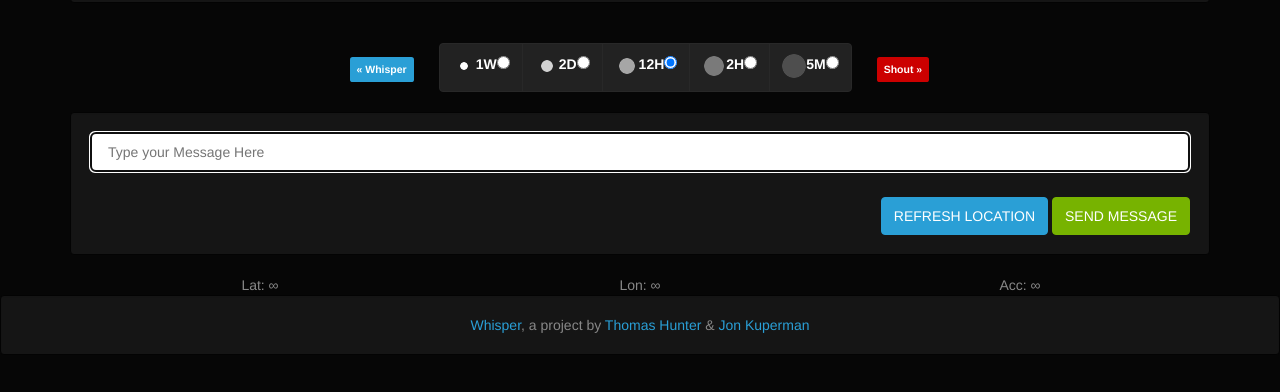
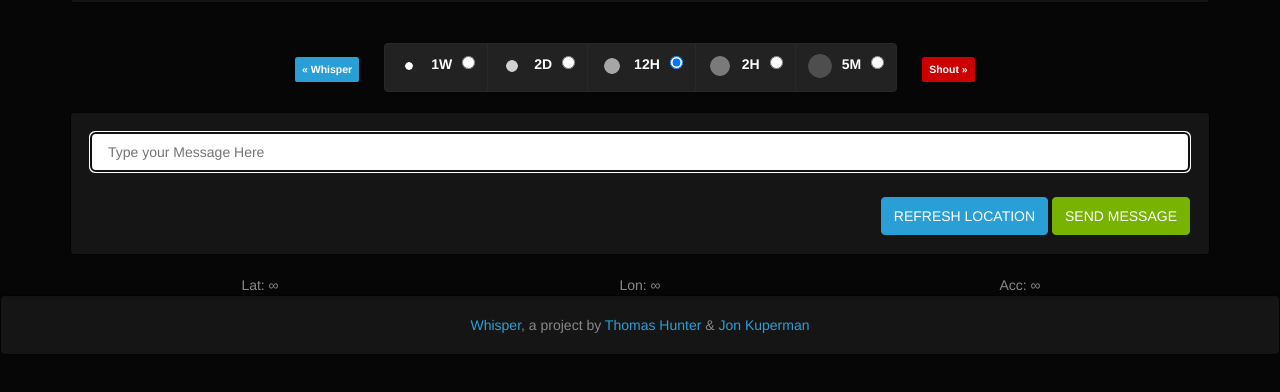
Before and after one commit to tlhunter/whisper, a website: page public/index.html in a window 1280 px wide. Shown: the part 108-500 px from the top of the page. Drawn offline with nearby package versions, Linux system fonts and the light colour scheme; no server answers; a web font is replaced by a local one.

Commit message:
adds spacing to pagination

```diff
--- a/public/index.html
+++ b/public/index.html
@@ -49,11 +49,11 @@
                 <div id="size">
                     <span class="left label label-primary">&laquo; Whisper</span>
                         <ul class="pagination">
-        					<li><a href="#"><label id="size-0-label" class="size-0" for="size-0"><img src="level-0.png" /><span>0S</span><input id="size-0" type="radio" name="size" value="0" /></label></a></li>
-        					<li><a href="#"><label id="size-1-label" class="size-1" for="size-1"><img src="level-1.png" /><span>0S</span><input id="size-1" type="radio" name="size" value="1" /></label></a></li>
-        					<li><a href="#"><label id="size-2-label" class="size-2" for="size-2"><img src="level-2.png" /><span>0S</span><input id="size-2" type="radio" name="size" value="2" checked /></label></a></li>
-        					<li><a href="#"><label id="size-3-label" class="size-3" for="size-3"><img src="level-3.png" /><span>0S</span><input id="size-3" type="radio" name="size" value="3" /></label></a></li>
-        					<li><a href="#"><label id="size-4-label" class="size-4" for="size-4"><img src="level-4.png" /><span>0S</span><input id="size-4" type="radio" name="size" value="4" /></label></a></li>
+        					<li><a href="#"><label id="size-0-label" class="size-0" for="size-0"><img src="level-0.png" /><span class="sizes">0S</span><input id="size-0" type="radio" name="size" value="0" /></label></a></li>
+        					<li><a href="#"><label id="size-1-label" class="size-1" for="size-1"><img src="level-1.png" /><span class="sizes">0S</span><input id="size-1" type="radio" name="size" value="1" /></label></a></li>
+        					<li><a href="#"><label id="size-2-label" class="size-2" for="size-2"><img src="level-2.png" /><span class="sizes">0S</span><input id="size-2" type="radio" name="size" value="2" checked /></label></a></li>
+        					<li><a href="#"><label id="size-3-label" class="size-3" for="size-3"><img src="level-3.png" /><span class="sizes">0S</span><input id="size-3" type="radio" name="size" value="3" /></label></a></li>
+        					<li><a href="#"><label id="size-4-label" class="size-4" for="size-4"><img src="level-4.png" /><span class="sizes">0S</span><input id="size-4" type="radio" name="size" value="4" /></label></a></li>
                         </ul>
                   <span class="label label-danger">Shout &raquo;</span>
                   <div class="clearfix"></div>
--- a/public/style.css
+++ b/public/style.css
@@ -4,7 +4,7 @@
 }
 #size {
 	margin-bottom: 100px;
-	width: 631px;
+	width: 740px;
 	margin: 0 auto;
 }
 #actions {
@@ -28,6 +28,9 @@
 #size ul {
 	float: left;
 }
+.sizes {
+	margin: 0 10px;
+}
 .modal-header .close {
 	color: #FFF;
 }
```
